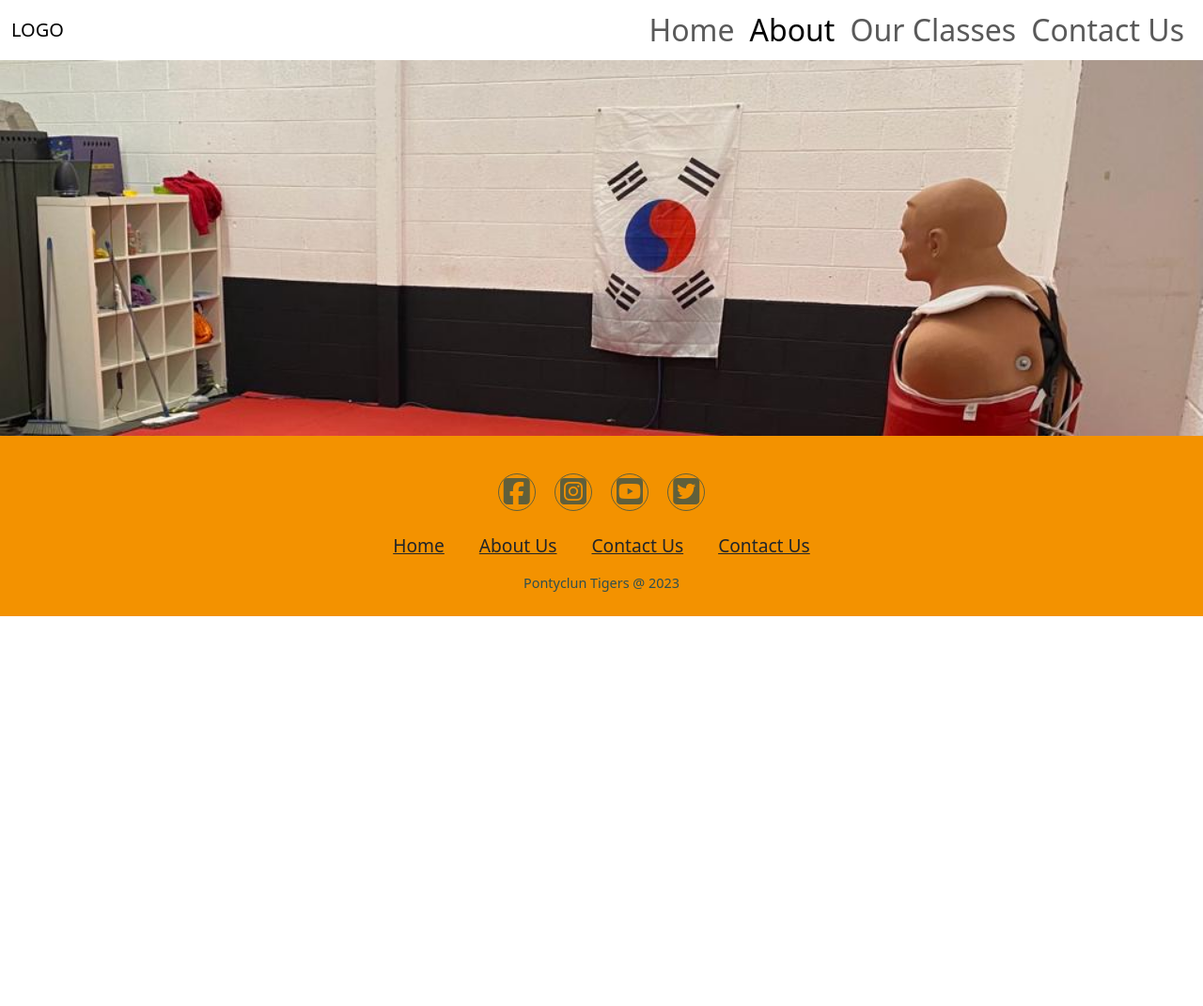
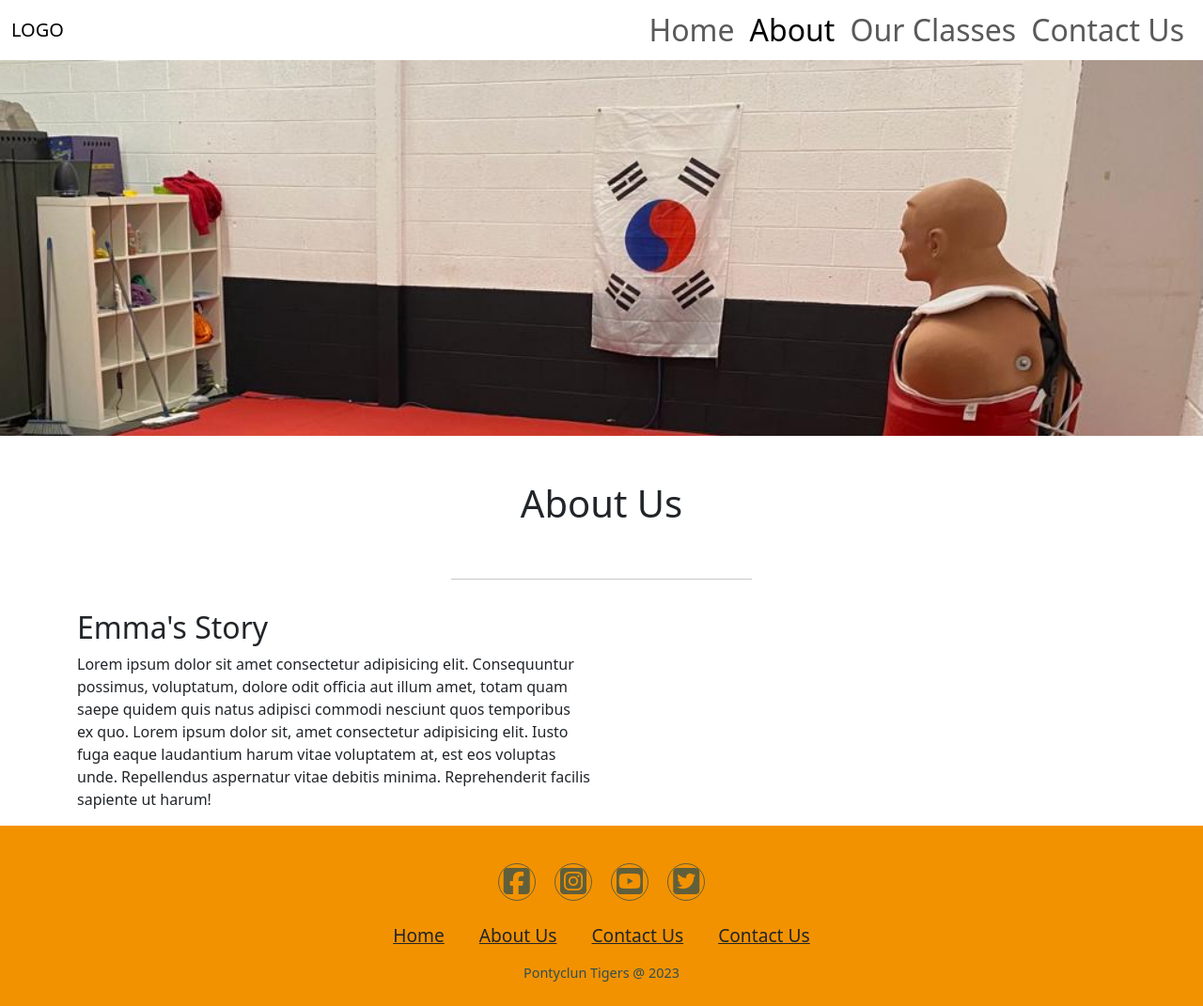
Before and after one commit to LeeEd1/Pontyclun-tigers, a plain HTML site: page about.html in a window 1280 px wide. Shown: the whole page at 94% size. Before the commit the page ends 800 px from the top, so only its background shows below. Drawn offline with nearby package versions, Linux system fonts and the light colour scheme.

Commit message:
added placeholder text for about section

```diff
--- a/about.html
+++ b/about.html
@@ -43,7 +43,26 @@
     </header>
     <main>
         <!--Hero Image-->
-        <section class="container-fluid hero-image-about">
+        <section class="image-fluid hero-image-about">
+        </section>
+        <h1 class="pt-5 pb-5 text-center">About Us</h1>
+        <hr>
+        <section>
+            <div class="container">
+                <div class="row">
+                    <div class="col-md">
+                        <h2>Emma's Story</h2>
+                        <p>
+                            Lorem ipsum dolor sit amet consectetur adipisicing elit. Consequuntur possimus, voluptatum,
+                            dolore odit officia aut illum amet, totam quam saepe quidem quis natus adipisci commodi
+                            nesciunt quos temporibus ex quo. Lorem ipsum dolor sit, amet consectetur adipisicing elit.
+                            Iusto fuga eaque laudantium harum vitae voluptatem at, est eos voluptas unde. Repellendus
+                            aspernatur vitae debitis minima. Reprehenderit facilis sapiente ut harum!
+                        </p>
+                    </div>
+                    <div class="col-md"></div>
+                </div>
+            </div>
         </section>
     </main>
     <footer class="footer">
```
